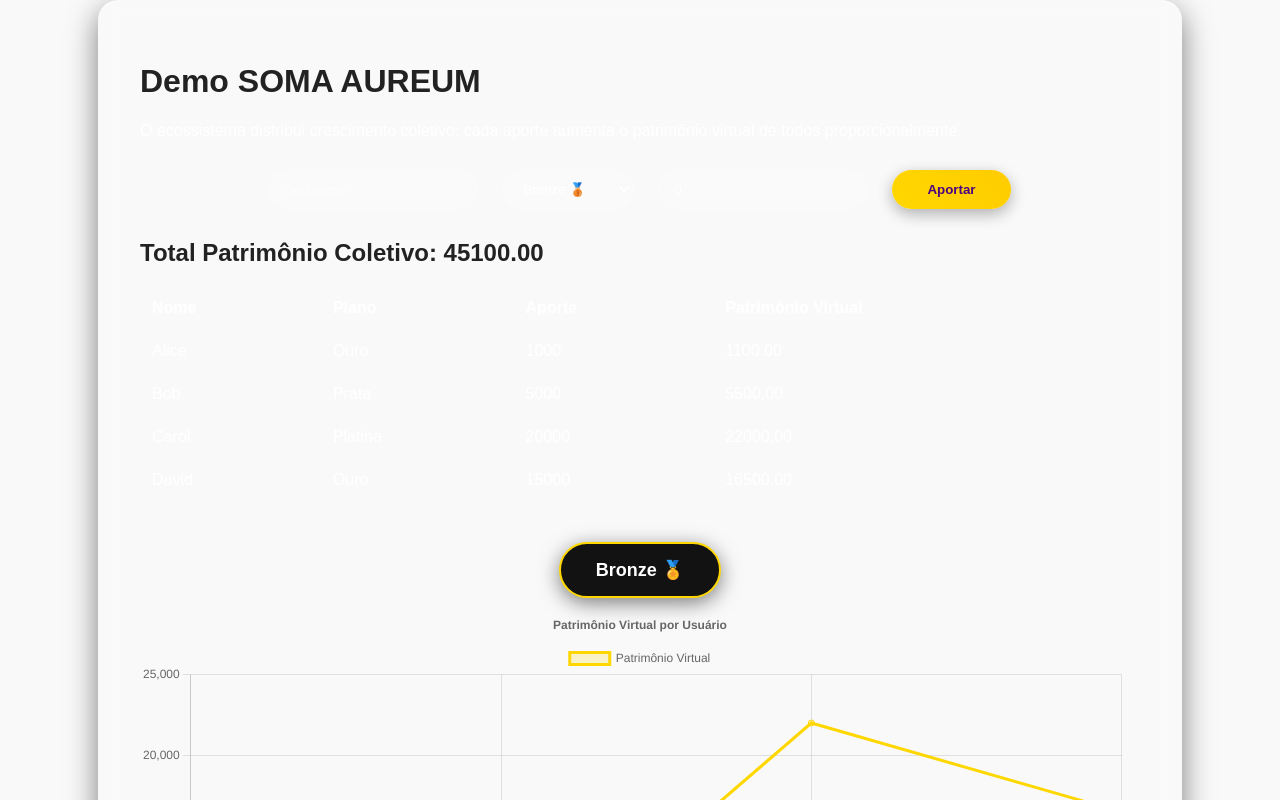
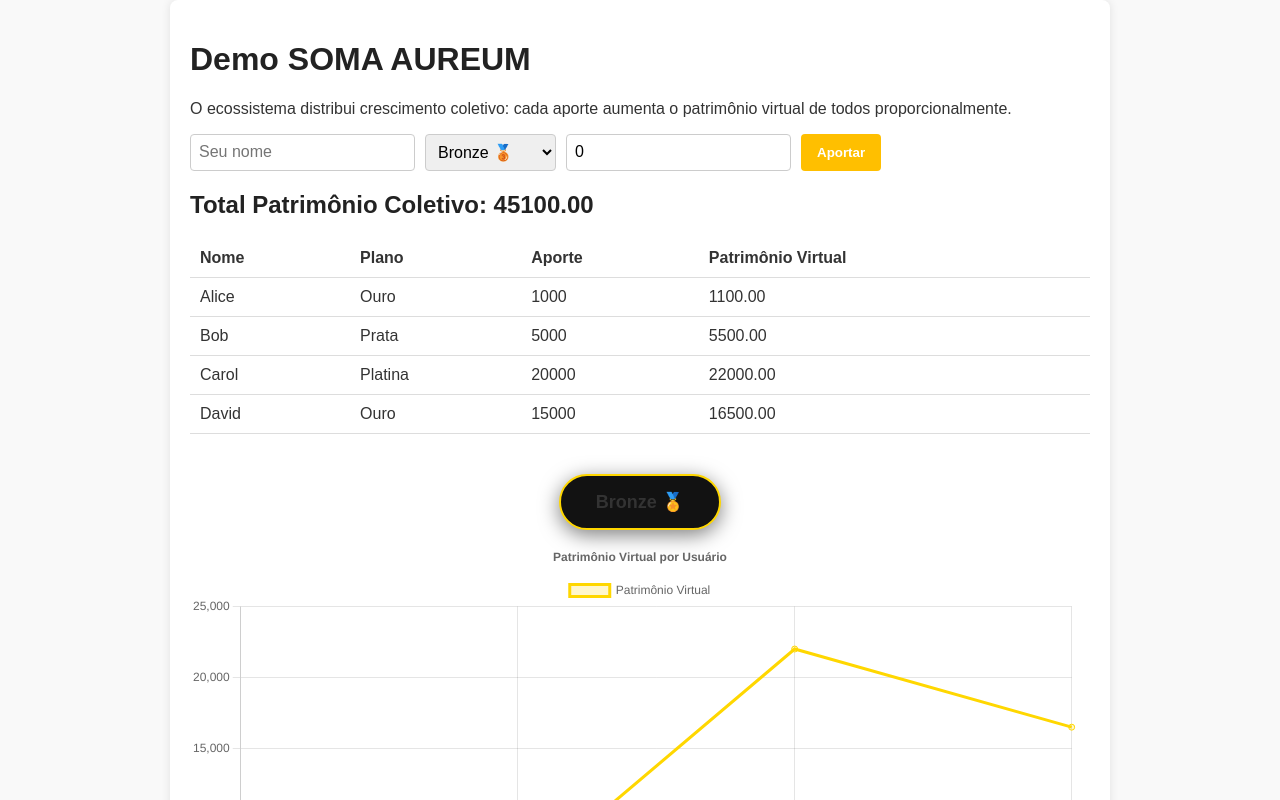
Before and after one commit to Claratrade33/soma-aureum, a React (Create React App) app in the folder frontend/: page / in a window 1280 px wide. Shown: the top 800 px of the page. Built offline with nearby package versions, Linux system fonts and the light colour scheme.

Commit message:
Atualizar o Dashboard.css

```diff
--- a/frontend/src/components/Dashboard.css
+++ b/frontend/src/components/Dashboard.css
@@ -1,76 +1,57 @@
 .dashboard-container {
-    background-color: rgba(255, 255, 255, 0.05);
-    padding: 40px;
-    border-radius: 20px;
-    max-width: 1000px;
+    max-width: 900px;
     margin: 0 auto;
-    box-shadow: 0 10px 30px rgba(0,0,0,0.5);
-    backdrop-filter: blur(10px);
-    border: 2px solid rgba(255, 255, 255, 0.2);
-    color: #fff;
-    font-family: 'Arial', sans-serif;
+    padding: 20px;
+    background-color: #ffffff;
+    border-radius: 8px;
+    box-shadow: 0 0 10px rgba(0, 0, 0, 0.1);
 }
 
 .input-group {
-    margin: 25px 0;
     display: flex;
-    justify-content: center;
-    flex-wrap: wrap;
-    gap: 15px;
+    gap: 10px;
+    margin-bottom: 20px;
 }
 
 .input-group input,
 .input-group select {
-    margin: 5px;
-    padding: 10px 15px;
-    border-radius: 50px;
-    border: 1px solid rgba(255, 255, 255, 0.3);
-    background-color: rgba(255, 255, 255, 0.1);
+    padding: 8px;
+    font-size: 16px;
+    border-radius: 4px;
+    border: 1px solid #ccc;
+}
+
+.input-group button {
+    padding: 8px 16px;
+    background-color: #ffbf00;
+    border: none;
+    border-radius: 4px;
+    font-weight: bold;
     color: #fff;
 }
 
-.input-group input::placeholder,
-.input-group select::placeholder {
-    color: rgba(255, 255, 255, 0.7);
-}
-
-button {
-    padding: 12px 35px;
-    margin: 5px;
-    border: none;
-    border-radius: 50px;
-    background: linear-gradient(45deg, #ffd700, #ffcc00);
-    cursor: pointer;
-    font-weight: bold;
-    color: #4b0082;
-    transition: all 0.3s ease;
-    box-shadow: 0 5px 15px rgba(0,0,0,0.3);
-}
-
-button:hover {
-    transform: scale(1.05);
-    background: linear-gradient(45deg, #ffe066, #ffda33);
-}
-
 .table-container {
+    overflow-x: auto;
     margin-top: 20px;
-    overflow-x: auto;
 }
 
 table {
     width: 100%;
     border-collapse: collapse;
-    background-color: rgba(255, 255, 255, 0.05);
-    border-radius: 10px;
-    overflow: hidden;
 }
 
-th, td {
-    padding: 12px;
+table th, table td {
+    padding: 10px;
     text-align: left;
-    border-bottom: 1px solid rgba(255, 255, 255, 0.2);
+    border-bottom: 1px solid #ddd;
 }
 
-tr:hover {
-    background-color: rgba(255, 255, 255, 0.1);
+.generate-pdf-btn {
+    margin-top: 20px;
+    padding: 10px 20px;
+    background-color: #007acc;
+    color: #fff;
+    border: none;
+    border-radius: 4px;
+    font-weight: bold;
 }
```
